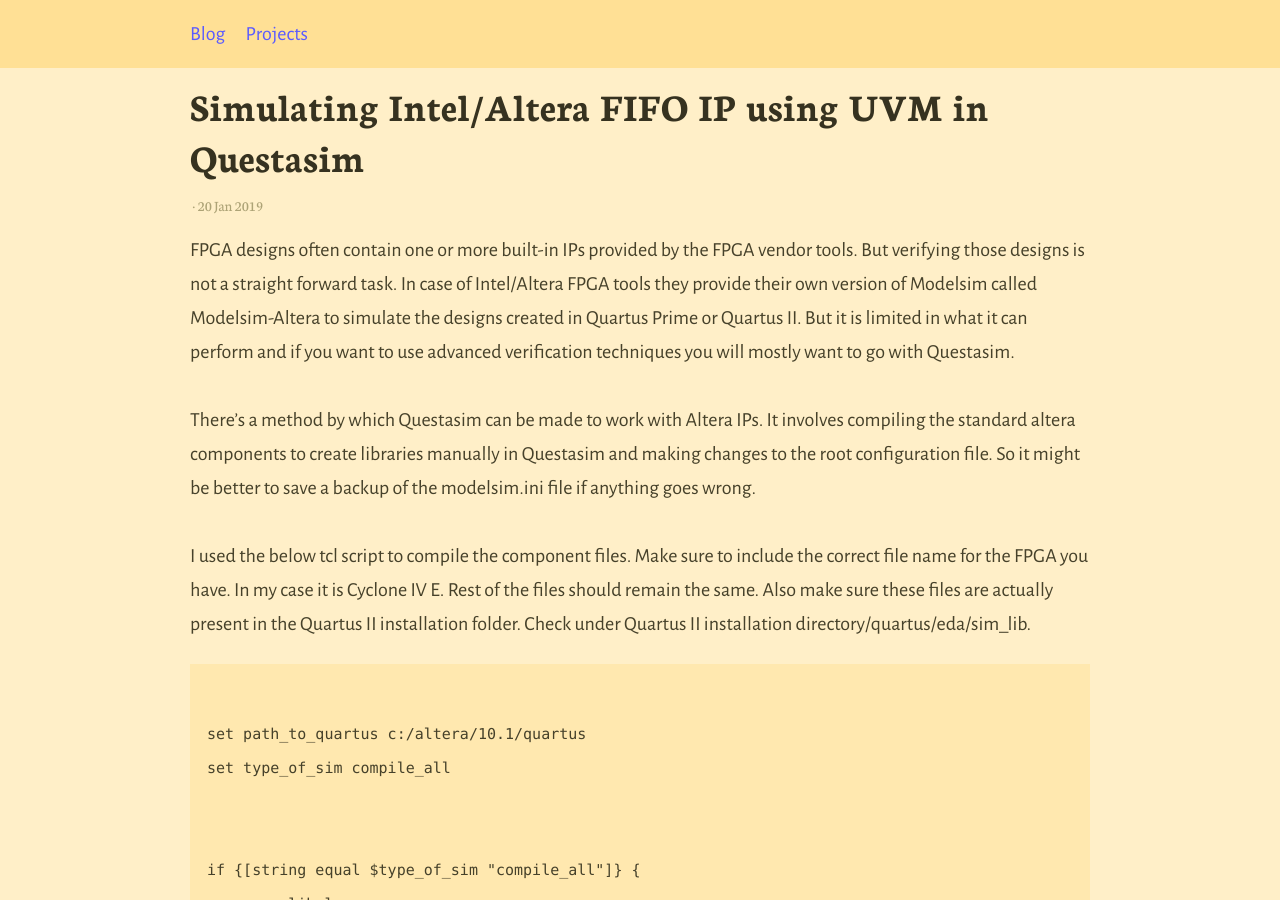
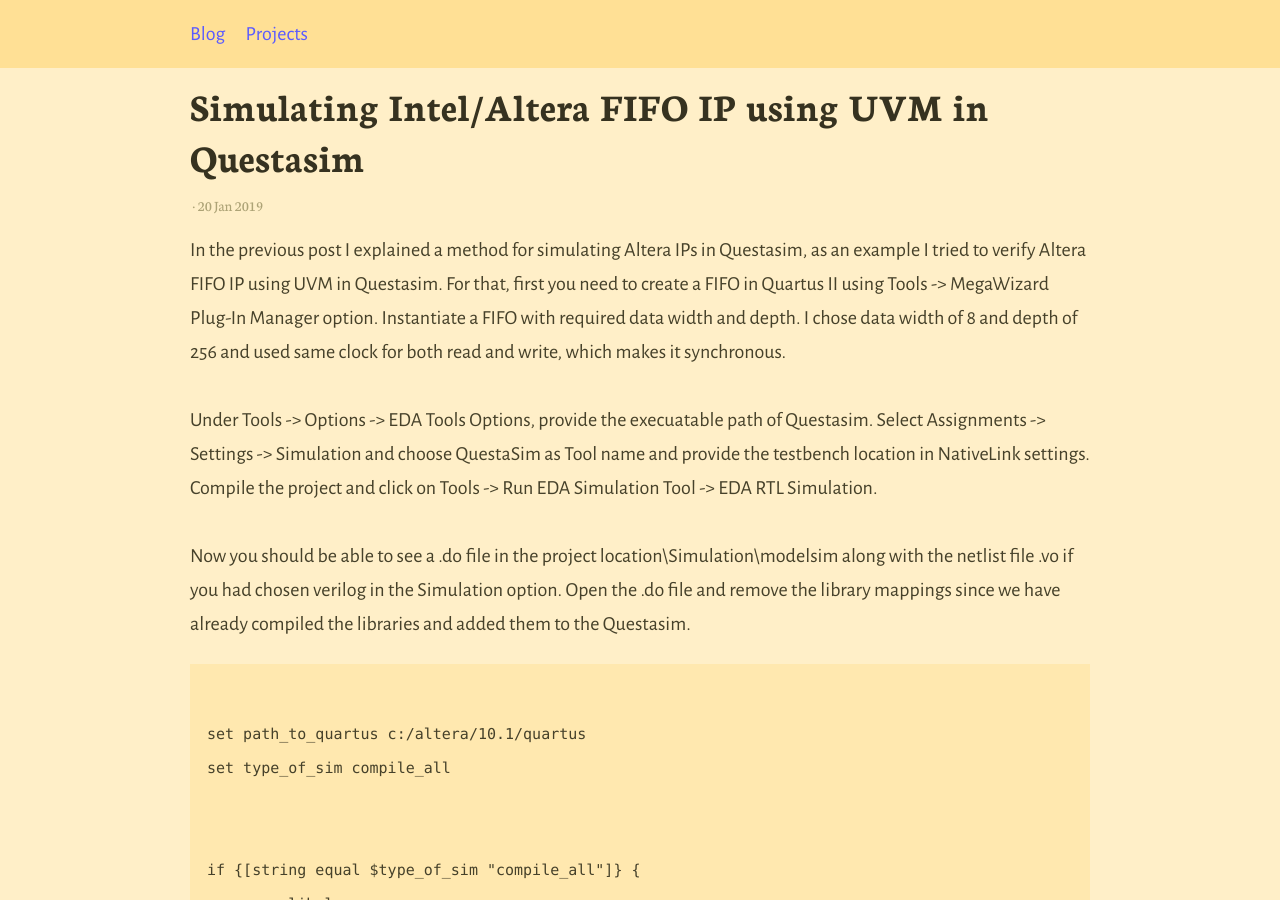
Before and after one commit to AmpleSync/amplesync.github.io, a Jekyll site: the page built from _posts/2019-01-20-simulating-intel-altera-ip-questa.md, in a window 1280 px wide and 900 px high. Built offline with Jekyll 4.4.1, drawn with Linux system fonts in a browser that asks for light colours.

Commit message:
Update 2019-01-20-simulating-intel-altera-ip-questa.md

````diff
--- a/_posts/2019-01-20-simulating-intel-altera-ip-questa.md
+++ b/_posts/2019-01-20-simulating-intel-altera-ip-questa.md
@@ -4,21 +4,16 @@ title: "Simulating Intel/Altera FIFO IP using UVM in Questasim"
 date: "2019-01-20"
 ---
 
-FPGA designs often contain one or more built-in IPs provided by the FPGA vendor tools.
-But verifying those designs is not a straight forward task. In case of Intel/Altera FPGA
-tools they provide their own version of Modelsim called Modelsim-Altera to simulate the
-designs created in Quartus Prime or Quartus II. But it is limited in what it can perform and if you want to use advanced
-verification techniques you will mostly want to go with Questasim.
+In the previous post I explained a method for simulating Altera IPs in Questasim, as an example I tried to verify Altera FIFO IP using UVM in Questasim.
+For that, first you need to create a FIFO in Quartus II using Tools -> MegaWizard Plug-In Manager option. Instantiate a FIFO with required data width and depth. I chose data width of 8 and depth of 256 and used same clock for both read and write, which makes it synchronous.
 
-There's a method by which Questasim can be made to work with Altera IPs. It involves compiling the
-standard altera components to create libraries manually in Questasim and making changes to
-the root configuration file. So it might be better to save a backup of the modelsim.ini
-file if anything goes wrong.
+Under Tools -> Options -> EDA Tools Options, provide the execuatable path of Questasim.
+Select Assignments -> Settings -> Simulation and choose QuestaSim as Tool name and provide the testbench location in NativeLink settings.
+Compile the project and click on Tools -> Run EDA Simulation Tool -> EDA RTL Simulation.
 
-I used the below tcl script to compile the component files. Make sure to include
-the correct file name for the FPGA you have. In my case it is Cyclone IV E.
-Rest of the files should remain the same. Also make sure these files are actually present in
-the Quartus II installation folder. Check under Quartus II installation directory/quartus/eda/sim_lib.
+Now you should be able to see a .do file in the project location\Simulation\modelsim along with the netlist file .vo if you had chosen verilog
+in the Simulation option. Open the .do file and remove the library mappings since we have already compiled the libraries and added them to the
+Questasim.
 
 ```
 
````
